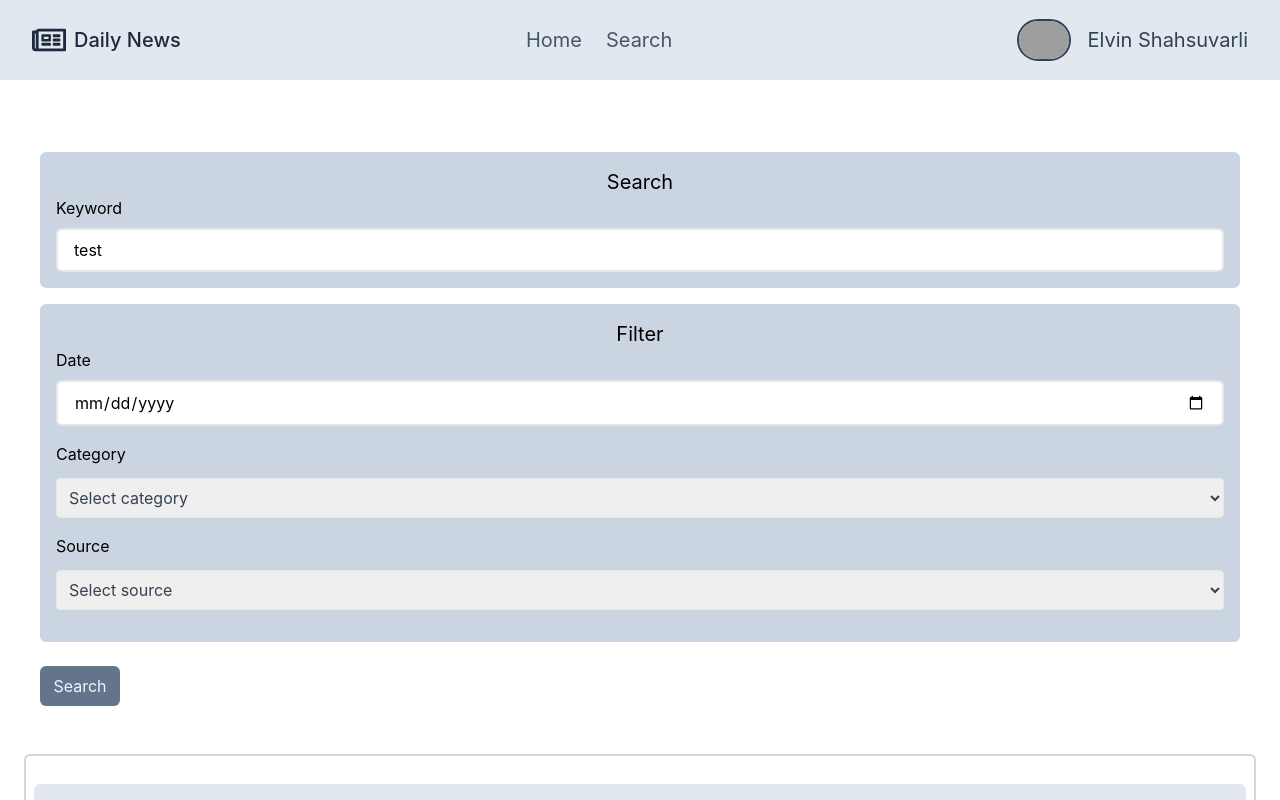
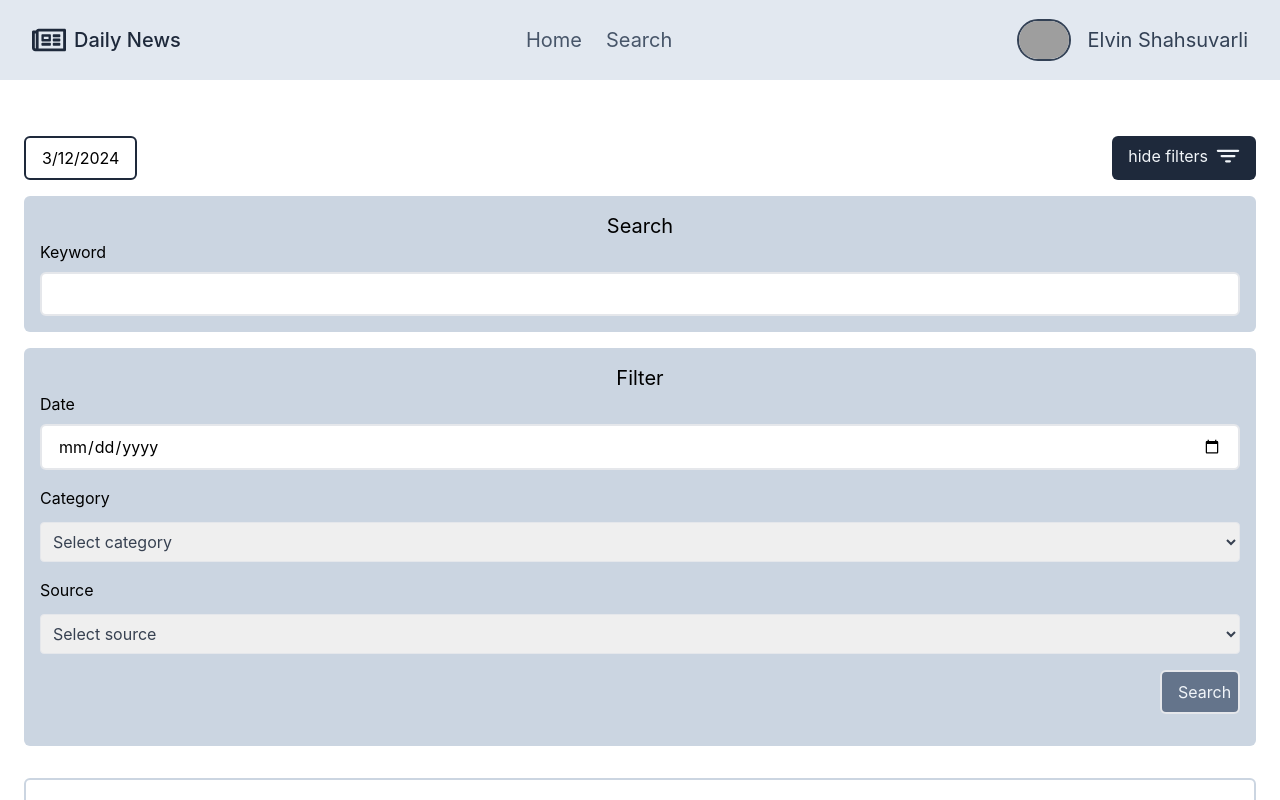
Before and after one commit to shahsuvarli/news-app, a React (Vite) app: page /search in a window 1280 px wide. Shown: the top 800 px of the page. Built offline with nearby package versions, Linux system fonts and the light colour scheme; grey boxes are pictures that could not be loaded.

Commit message:
UI discrepancies fixed

```diff
--- a/package.json
+++ b/package.json
@@ -19,6 +19,7 @@
     "react-select": "^5.8.0"
   },
   "devDependencies": {
+    "@types/node": "^20.11.28",
     "@types/react": "^18.2.64",
     "@types/react-dom": "^18.2.21",
     "@typescript-eslint/eslint-plugin": "^7.1.1",
--- a/src/App.tsx
+++ b/src/App.tsx
@@ -8,9 +8,9 @@ function App() {
       <div className="mb-8">
         <Header />
       </div>
-      <div className="p-6">
+      <main className="p-6">
         <Outlet />
-      </div>
+      </main>
       <div className="mt-8">
         <Footer />
       </div>
--- a/src/components/footer.tsx
+++ b/src/components/footer.tsx
@@ -1,11 +1,9 @@
-import React from "react";
-
 function Footer() {
   const date = new Date().getFullYear();
   return (
-    <div className="bg-slate-200 h-20 py-4 px-8 flex flex-col justify-center">
+    <footer className="bg-slate-200 h-20 py-4 px-8 flex flex-col justify-center">
       <p>&#169; Copyright {date}</p>
-    </div>
+    </footer>
   );
 }
 
--- a/src/components/newsFeedFilter.tsx
+++ b/src/components/newsFeedFilter.tsx
@@ -15,12 +15,23 @@ function NewsFeedFilter({ setResult, setBannerArticle, showFilter }: any) {
   const [categories, setCategories] = useState<any>([]);
   const [sources, setSources] = useState<any>([]);
 
-  const onSubmit: SubmitHandler<Inputs> = async (data: any) => {
-    if (data.category) {
-      localStorage.setItem("category", JSON.stringify(data.category));
+  const onSubmit: SubmitHandler<Inputs> = async ({ category, source }: any) => {
+    if (category) {
+      localStorage.setItem("category", JSON.stringify(category));
     }
-    if (data.source) {
-      localStorage.setItem("source", JSON.stringify(data.source));
+    if (source) {
+      localStorage.setItem("source", JSON.stringify(source));
+    }
+
+    getNews(JSON.stringify(category), JSON.stringify(source));
+  };
+
+  const getNews = async (categories: any, source: any) => {
+    try {
+      const articles = await useNewsFeed(categories, source);
+      setBannerArticle(articles[0]);
+      setResult(articles);
+    } catch (error) {
     }
   };
 
@@ -33,6 +44,7 @@ function NewsFeedFilter({ setResult, setBannerArticle, showFilter }: any) {
 
     fetchData();
 
+    try {
       const categories = localStorage.getItem("category");
       const source = localStorage.getItem("source");
       if (categories) {
@@ -42,12 +54,10 @@ function NewsFeedFilter({ setResult, setBannerArticle, showFilter }: any) {
         setValue("source", JSON.parse(source));
       }
 
-    const getNews = async () => {
-      const articles = await useNewsFeed(categories, source);
-      setBannerArticle(articles[0]);
-      setResult(articles);
-    };
-    getNews();
+      getNews(categories, source);
+    } catch (error) {
+      console.log(error);
+    }
   }, []);
 
   return (
@@ -74,7 +84,6 @@ function NewsFeedFilter({ setResult, setBannerArticle, showFilter }: any) {
                   closeMenuOnSelect={false}
                   {...field}
                   id="category"
-                  // className="[&>div>div]:flex [&>div>div]:flex-row [&>div>div]:overflow-x-auto [&>div>div]:h-14 [&>div>div]:flex-nowrap [&>div>div>div]:min-w-20"
                 />
               )}
             />
@@ -92,7 +101,6 @@ function NewsFeedFilter({ setResult, setBannerArticle, showFilter }: any) {
                   closeMenuOnSelect={false}
                   {...field}
                   id="source"
-                  // className="[&>div>div]:flex [&>div>div]:flex-row [&>div>div]:overflow-x-auto [&>div>div]:h-14 [&>div>div]:flex-nowrap [&>div>div>div]:min-w-20"
                 />
               )}
             />
--- /dev/null
+++ b/src/components/searchNewsFilter.tsx
@@ -0,0 +1,95 @@
+import { SubmitHandler, useForm } from "react-hook-form";
+import useAPI from "../hooks/useAPI";
+import sources from "../assets/sources.json";
+
+type Inputs = {
+  keyword: string;
+  date: Date;
+  category: string;
+  source: string;
+};
+
+const categories = [
+  { id: 0, name: "Sport" },
+  { id: 1, name: "Politics" },
+  { id: 2, name: "Finance" },
+  { id: 3, name: "Science" },
+  { id: 4, name: "Entertainment" },
+];
+
+function SearchNewsFilter({ setResult, showFilter }: any) {
+  const { register, handleSubmit } = useForm<Inputs>();
+
+  const onSubmit: SubmitHandler<Inputs> = async (data: any) => {
+    const results = await useAPI(data);
+    setResult(results);
+  };
+
+  return (
+    <form
+      onSubmit={handleSubmit(onSubmit)}
+      className={`flex flex-col gap-6 ${showFilter ? "block" : "hidden"}`}
+    >
+      <div className="[&>div>div]:flex [&>div>div]:flex-col [&>div>div]:gap-2 [&>div>input]:border-slate-400 [&>div>div>input]:border-2 [&>div>div>input]:border-solid [&>div>div>input]:rounded-md [&>div>div>input]:px-4 [&>div>div>input]:outline-slate-500 [&>div>div>input]:py-2 flex flex-col gap-4">
+        <div className="bg-slate-300 p-4 rounded-md">
+          <p className="text-center font-normal text-xl">Search</p>
+          <div>
+            <label htmlFor="keyword">Keyword</label>
+            <input id="keyword" {...register("keyword")} />
+          </div>
+        </div>
+
+        <div className="bg-slate-300 p-4 rounded-md [&>div]:mb-4">
+          <p className="text-center font-normal text-xl">Filter</p>
+          <div>
+            <label htmlFor="date">Date</label>
+            <input type="date" id="date" {...register("date")} />
+          </div>
+
+          <div>
+            <label htmlFor="category">Category</label>
+            <select
+              className={`mt-1 p-2 border rounded w-full text-gray-700 placeholder:text-sm placeholder:italic outline-none`}
+              {...register("category")}
+              id="category"
+              defaultValue=""
+            >
+              <option value="">Select category</option>
+              {categories.map(({ id, name }: any) => (
+                <option key={id} value={name}>
+                  {name}
+                </option>
+              ))}
+            </select>
+          </div>
+
+          <div>
+            <label htmlFor="source">Source</label>
+            <select
+              className={`mt-1 p-2 border rounded w-full text-gray-700 placeholder:text-sm placeholder:italic outline-none`}
+              {...register("source")}
+              defaultValue=""
+              id="source"
+            >
+              <option value="">Select source</option>
+              {sources.map(({ id, name, link }: any) => (
+                <option key={id} value={link}>
+                  {name}
+                </option>
+              ))}
+            </select>
+          </div>
+          <div className="flex flex-row items-end">
+            <input
+              type="submit"
+              className="bg-slate-500 rounded-md p-2 w-20 text-slate-100 hover:cursor-pointer hover:bg-slate-700 duration-200"
+              value={"Search"}
+            />
+          </div>
+        </div>
+      </div>
+    </form>
+  );
+}
+
+export default SearchNewsFilter;
--- a/src/hooks/useAPI.ts
+++ b/src/hooks/useAPI.ts
@@ -1,13 +1,10 @@
 export default async function useAPI(data: any) {
-  console.log(data);
   if (data.source === "newsapi" || !data.source) {
     const query = data.keyword + (data.category ? ` AND ${data.category}` : "");
     const res = await fetch(
-      `https://newsapi.org/v2/everything?q=(${query})&from=${data.date}&language=en&sortBy=publishedAt&apiKey=1d59d6783d3a4f9ca5fc0fc9eaf52cc0`
+      `https://newsapi.org/v2/everything?q=(${query})&from=${data.date}&language=en&sortBy=publishedAt&apiKey=5818a991931142769f180a3f0cbe92cd`
     );
-    console.log(res.url);
     const result = await res.json();
-    console.log(result);
     const final_result = result.articles.map((obj: any, index: number) => {
       return {
         id: index,
@@ -19,7 +16,6 @@ export default async function useAPI(data: any) {
         altImage: "newsapi.png",
       };
     });
-    console.log(final_result);
     return final_result;
   } else if (data.source === "nytimes") {
     const parsedDate = data.date?.replaceAll("-", "");
@@ -55,7 +51,6 @@ export default async function useAPI(data: any) {
         data.date || "2022-01-01"
       }${section}&show-fields=thumbnail&api-key=2e0e9f73-d7a7-42a3-b25a-c2f8418d7048`
     );
-    console.log(res.url);
     const response = await res.json();
     const final_result = response.response.results.map(
       (obj: any, index: number) => {
--- a/src/hooks/useFilters.ts
+++ b/src/hooks/useFilters.ts
@@ -1,6 +1,6 @@
 export default async function useFilters() {
   const res = await fetch(
-    "https://newsapi.org/v2/top-headlines/sources?&apiKey=1d59d6783d3a4f9ca5fc0fc9eaf52cc0"
+    "https://newsapi.org/v2/top-headlines/sources?&apiKey=5818a991931142769f180a3f0cbe92cd"
   );
 
   const response = await res.json();
--- a/src/hooks/useNewsFeed.ts
+++ b/src/hooks/useNewsFeed.ts
@@ -13,13 +13,17 @@ export default async function useNewsFeed(data: any, value: any) {
   });
   const stringOfSources = arrayOfSources.join(",");
 
+  const domainQuery = stringOfSources ? `&domains=${stringOfSources}` : "";
+
   const res = await fetch(
-    `https://newsapi.org/v2/everything?q=${stringOfCategories}&domains=${stringOfSources}&language=en&sortBy=publishedAt&apiKey=1d59d6783d3a4f9ca5fc0fc9eaf52cc0`
+    `https://newsapi.org/v2/everything?q=${
+      stringOfCategories || "news"
+    }${domainQuery}&language=en&sortBy=publishedAt&apiKey=5b17401668b04eae906aa1bd6a179966`
   );
 
   const response = await res.json();
 
-  const final_result = response.articles.map((obj: any, index: number) => {
+  const final_result = response.articles?.map((obj: any, index: number) => {
     return {
       id: index,
       date: obj.publishedAt.split("T")[0],
--- a/src/index.css
+++ b/src/index.css
@@ -5,3 +5,19 @@
 :root {
   font-family: Inter, system-ui, Avenir, Helvetica, Arial, sans-serif;
 }
+
+html, body {
+  height: 100%;
+  width: 100%;
+}
+
+main {
+  min-height: 100%;
+  display: flex;
+  flex-direction: column;
+  align-items: stretch;
+}
+
+footer {
+  flex-shrink: 0;
+}
--- a/src/routes/NewsFeed.tsx
+++ b/src/routes/NewsFeed.tsx
@@ -33,13 +33,13 @@ export default function NewsFeed() {
       <div className="flex flex-row bg-slate-800">
         <div className="relative w-full bg-slate-700 h-100">
           <img
-            src={bannerArticle?.image}
+            src={bannerArticle?.image || 'https://images.unsplash.com/photo-1622463461333-611830d028bd?q=80&w=2070&auto=format&fit=crop&ixlib=rb-4.0.3&ixid=M3wxMjA3fDB8MHxwaG90by1wYWdlfHx8fGVufDB8fHx8fA%3D%3D'}
             alt="banner-image"
             className="w-full bg-slate-400 h-96 object-cover"
           />
           <span className="sm:absolute relative w-full bg-slate-500 sm:w-1/3 right-0 bottom-0 sm:h-full h-auto p-4 flex flex-col justify-between opacity-90">
             <p className="bottom-0 text-slate-100 right-0 sm:text-xl text-sm">
-              {bannerArticle?.title}
+              {bannerArticle?.title || "Dear user, please customize your news feed first"}
             </p>
           </span>
         </div>
--- a/src/routes/SearchNews.tsx
+++ b/src/routes/SearchNews.tsx
@@ -1,100 +1,30 @@
-import { useForm, SubmitHandler } from "react-hook-form";
-import sources from "../assets/sources.json";
 import { useState } from "react";
-import useAPI from "../hooks/useAPI";
 import NewsBoard from "../components/newsBoard";
-
-type Inputs = {
-  keyword: string;
-  date: Date;
-  category: string;
-  source: string;
-};
-
-const categories = [
-  { id: 0, name: "Sport" },
-  { id: 1, name: "Politics" },
-  { id: 2, name: "Finance" },
-  { id: 3, name: "Science" },
-  { id: 4, name: "Entertainment" },
-];
+import SearchNewsFilter from "../components/searchNewsFilter";
+import { IoFilter } from "react-icons/io5";
 
 export default function SearchNews() {
   const [result, setResult] = useState<any>([]);
-  const { register, handleSubmit } = useForm<Inputs>();
-  const onSubmit: SubmitHandler<Inputs> = async (data) => {
-    const results = await useAPI(data);
-    setResult(results);
-  };
+  const [showFilter, setShowFilter] = useState<any>(true);
+  const date = new Date().toLocaleDateString();
 
   return (
     <>
-      <form
-        onSubmit={handleSubmit(onSubmit)}
-        className="p-4 flex flex-col gap-6"
-      >
-        <div className="[&>div>div]:flex [&>div>div]:flex-col [&>div>div]:gap-2 [&>div>input]:border-slate-400 [&>div>div>input]:border-2 [&>div>div>input]:border-solid [&>div>div>input]:rounded-md [&>div>div>input]:px-4 [&>div>div>input]:outline-slate-500 [&>div>div>input]:py-2 flex flex-col gap-4">
-          <div className="bg-slate-300 p-4 rounded-md">
-            <p className="text-center font-normal text-xl">Search</p>
-            <div>
-              <label htmlFor="keyword">Keyword</label>
-              <input
-                defaultValue="test"
-                id="keyword"
-                {...register("keyword")}
-              />
-            </div>
-          </div>
-
-          <div className="bg-slate-300 p-4 rounded-md [&>div]:mb-4">
-            <p className="text-center font-normal text-xl">Filter</p>
-            <div>
-              <label htmlFor="date">Date</label>
-              <input type="date" id="date" {...register("date")} />
-            </div>
-
-            <div>
-              <label htmlFor="category">Category</label>
-              <select
-                className={`mt-1 p-2 border rounded w-full text-gray-700 placeholder:text-sm placeholder:italic outline-none`}
-                {...register("category")}
-                id="category"
-                defaultValue=""
-              >
-                <option value="">Select category</option>
-                {categories.map(({ id, name }: any) => (
-                  <option key={id} value={name}>
-                    {name}
-                  </option>
-                ))}
-              </select>
-            </div>
-
-            <div>
-              <label htmlFor="source">Source</label>
-              <select
-                className={`mt-1 p-2 border rounded w-full text-gray-700 placeholder:text-sm placeholder:italic outline-none`}
-                {...register("source")}
-                defaultValue=""
-                id="source"
-              >
-                <option value="">Select source</option>
-                {sources.map(({ id, name, link }: any) => (
-                  <option key={id} value={link}>
-                    {name}
-                  </option>
-                ))}
-              </select>
-            </div>
-          </div>
-        </div>
-
-        <input
-          type="submit"
-          className="bg-slate-500 rounded-md p-2 w-20 text-slate-100 hover:cursor-pointer"
-          value={"Search"}
-        />
-      </form>
+      <div className="flex flex-row justify-between mb-4 gap-2">
+        <p className="border-2 border-slate-800 border-solid rounded-md px-4 py-2 flex flex-row justify-center items-center">
+          {date}
+        </p>
+        <button
+          className="bg-slate-800 rounded-md py-2 px-4 flex flex-row gap-2 text-slate-100 hover:bg-slate-700 duration-100"
+          onClick={() => setShowFilter(!showFilter)}
+        >
+          <p className="sm:block hidden">
+            {showFilter ? "hide" : "show"} filters
+          </p>
+          <IoFilter size={24} />
+        </button>
+      </div>
+      <SearchNewsFilter setResult={setResult} showFilter={showFilter} />
       <NewsBoard result={result} title={"Search Results"} />
     </>
   );
```
Also changed, not shown: 2 other files (tests, documents, lock files or other folders). Lines whose indentation alone changed are shown as unchanged.
